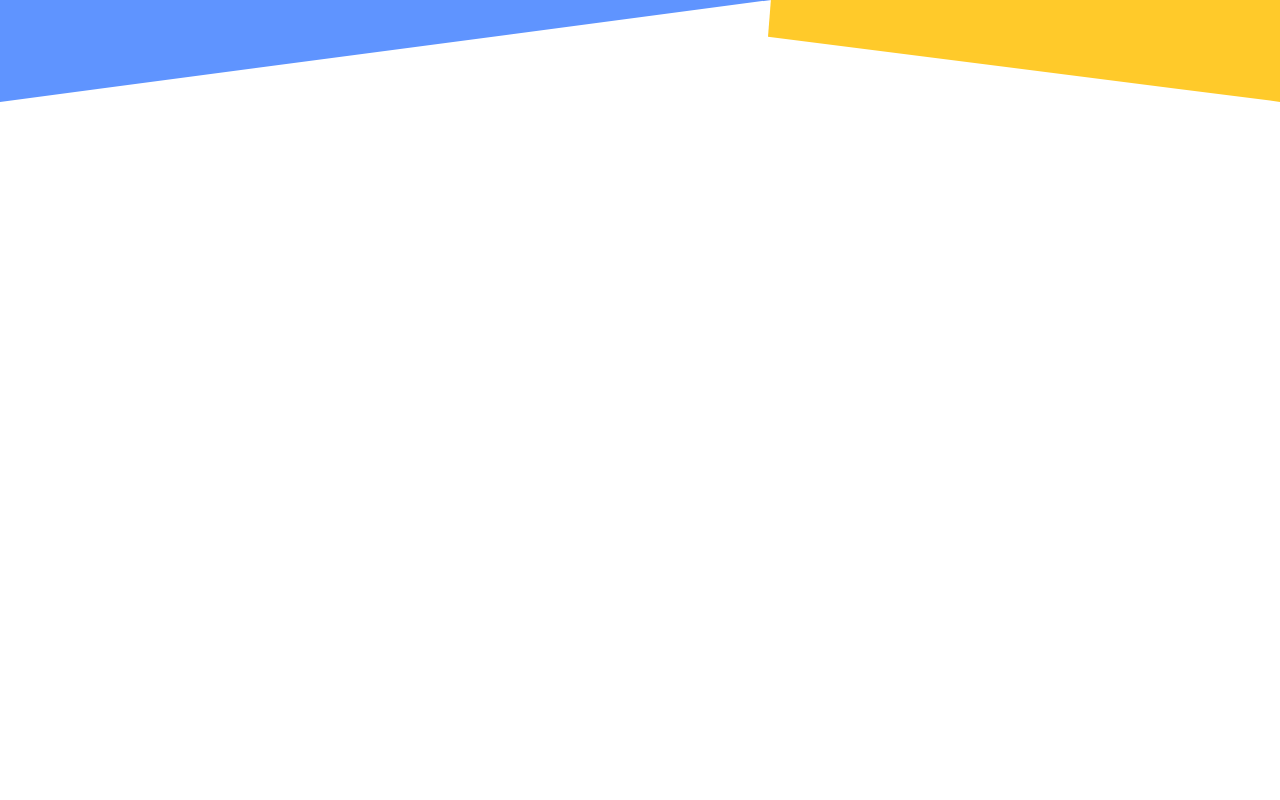
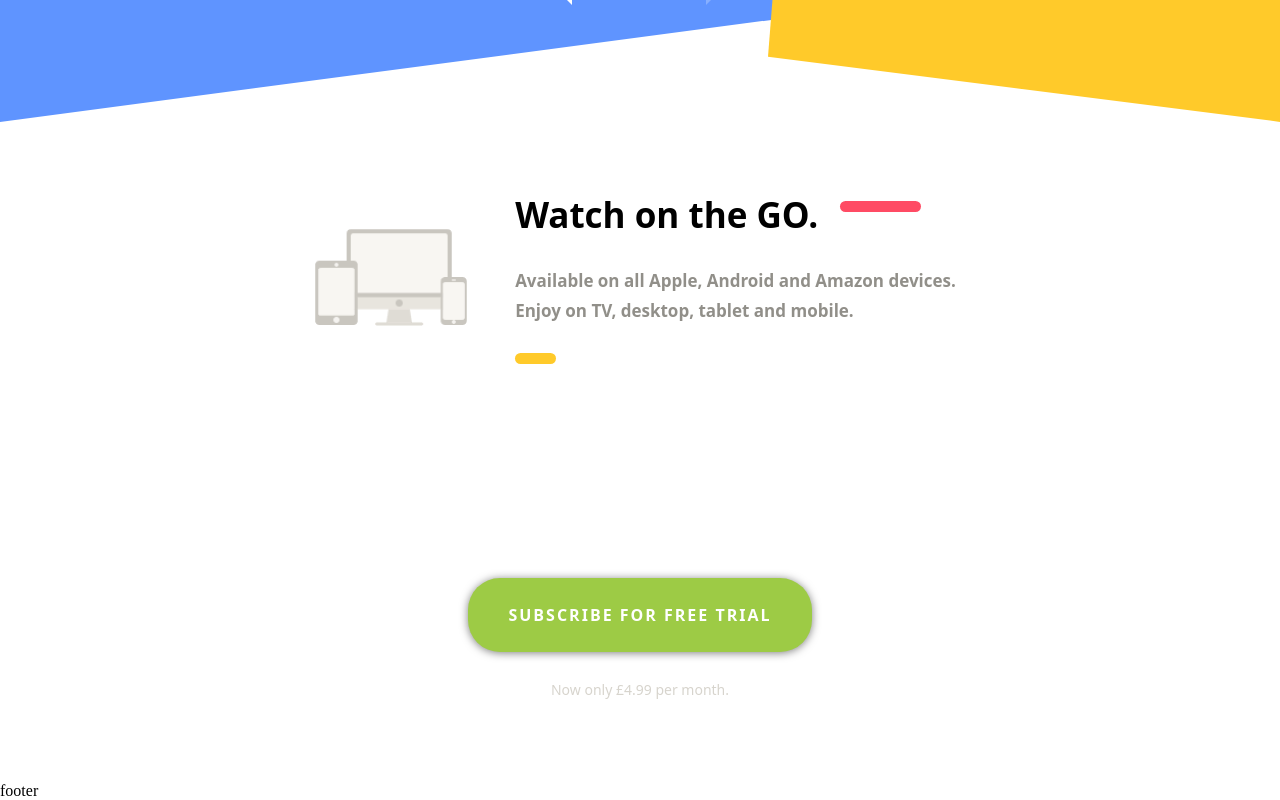
Before and after one commit to Timacum-Development/disney-life, a React (Create React App) app: page / in a window 1280 px wide. Shown: the part 3976-4776 px from the top of the page. Before the commit the page ends 4078 px from the top, so only its background shows below. Built offline with nearby package versions, Linux system fonts and the light colour scheme.

Commit message:
Section Watch

```diff
--- a/src/containers/pages/Homepage/Homepage.tsx
+++ b/src/containers/pages/Homepage/Homepage.tsx
@@ -40,6 +40,11 @@ import {
   ArrowRight,
   ArrowLeft,
   PlayBtn,
+  Watch,
+  WatchWrap,
+  Digital,
+  DigitalText,
+  DigitalTxtWrap,
 } from "./style";
 
 //Assets
@@ -66,6 +71,7 @@ import Movie5 from "../../../assets/movies-mermaid.png";
 import Movie6 from "../../../assets/movies-up.png";
 import Movie7 from "../../../assets/movies-lionking.png";
 import Play from "../../../assets/play-button.png";
+import IconDevices from "../../../assets/icon-devices.png";
 
 // Components
 import CallToAction from "../../../shared/components/CTA";
@@ -242,6 +248,37 @@ const Homepage = () => {
         </MovieChoice>
         <SidePhotoThird src={SideImg3} />
       </Movies>
+      <Watch>
+        <WatchWrap>
+          <Digital src={IconDevices} />
+          <DigitalText>
+            <DigitalTxtWrap>
+              <h4>Watch on the GO.</h4>
+              <Rectangle
+                first
+                style={{
+                  backgroundColor: "#ff4b64",
+                  marginLeft: "22px",
+                  position: "relative",
+                  top: "10px",
+                }}
+              />
+            </DigitalTxtWrap>
+            <h6>
+              Available on all Apple, Android and Amazon devices. Enjoy on TV,
+              desktop, tablet and mobile.
+            </h6>
+            <Rectangle style={{ backgroundColor: "#ffca2a" }} />
+          </DigitalText>
+        </WatchWrap>
+        <CtaWrapper className="cta-wrap">
+          <CallToAction
+            text="Subscribe for free trial"
+            style={{ marginBottom: "28px" }}
+          />
+          <BottomText text="Now only £4.99 per month." />
+        </CtaWrapper>
+      </Watch>
     </React.Fragment>
   );
 };
--- a/src/containers/pages/Homepage/style.ts
+++ b/src/containers/pages/Homepage/style.ts
@@ -225,7 +225,7 @@ export const SidePhotoSecond = styled.img`
 
 export const Disney = styled.section`
   padding: 0 260px;
-  margin-bottom: 260px;
+  margin-bottom: 280px;
 `;
 
 export const CardWrap = styled.div`
@@ -238,6 +238,7 @@ export const Movies = styled.section`
   position: relative;
   justify-content: center;
   align-items: center;
+  margin-bottom: 260px;
 `;
 
 export const MoviesLeft = styled.div`
@@ -308,7 +309,6 @@ export const ArrowRight = styled.div`
   height: 2px;
   background-color: ${color.white};
   opacity: 0.25;
-
   position: relative;
 
   &:after {
@@ -332,3 +332,27 @@ export const PlayBtn = styled.img`
   z-index: 50;
   right: 30%;
 `;
+
+export const Watch = styled.section``;
+
+export const WatchWrap = styled.div`
+  display: flex;
+  align-items: center;
+  max-width: 650px;
+  margin: 0 auto;
+`;
+
+export const Digital = styled.img`
+  display: block;
+  width: 157px;
+  height: 97px;
+  margin-right: 48px;
+`;
+
+export const DigitalText = styled.div`
+  max-width: 504px;
+`;
+
+export const DigitalTxtWrap = styled.div`
+  display: Flex;
+`;
--- a/src/shared/GeneralsStyles.ts
+++ b/src/shared/GeneralsStyles.ts
@@ -122,6 +122,10 @@ export default createGlobalStyle`
 
 	h4 {
 		font-size: 2.1875rem;
+		font-family: 'Gotham', sans;
+		font-weight: bold;
+		margin-bottom: 28px;
+
 	}
 
 	h5 {
@@ -133,7 +137,10 @@ export default createGlobalStyle`
 
 	h6 {
 		font-size: 1.0625rem;
+		font-family: 'Gotham Book', sans;
 		color: ${color.darkGrey};
+		line-height: 1.8;
+		margin-bottom: 26px;
 	}
 
 	.cta {
@@ -167,5 +174,9 @@ export default createGlobalStyle`
   		position: absolute;
 	}
 
+	.cta-wrap {
+		margin-top: 214px;
+	}
+
 
 `;
```
Also changed, not shown: 1 other file (tests, documents, lock files or other folders).
